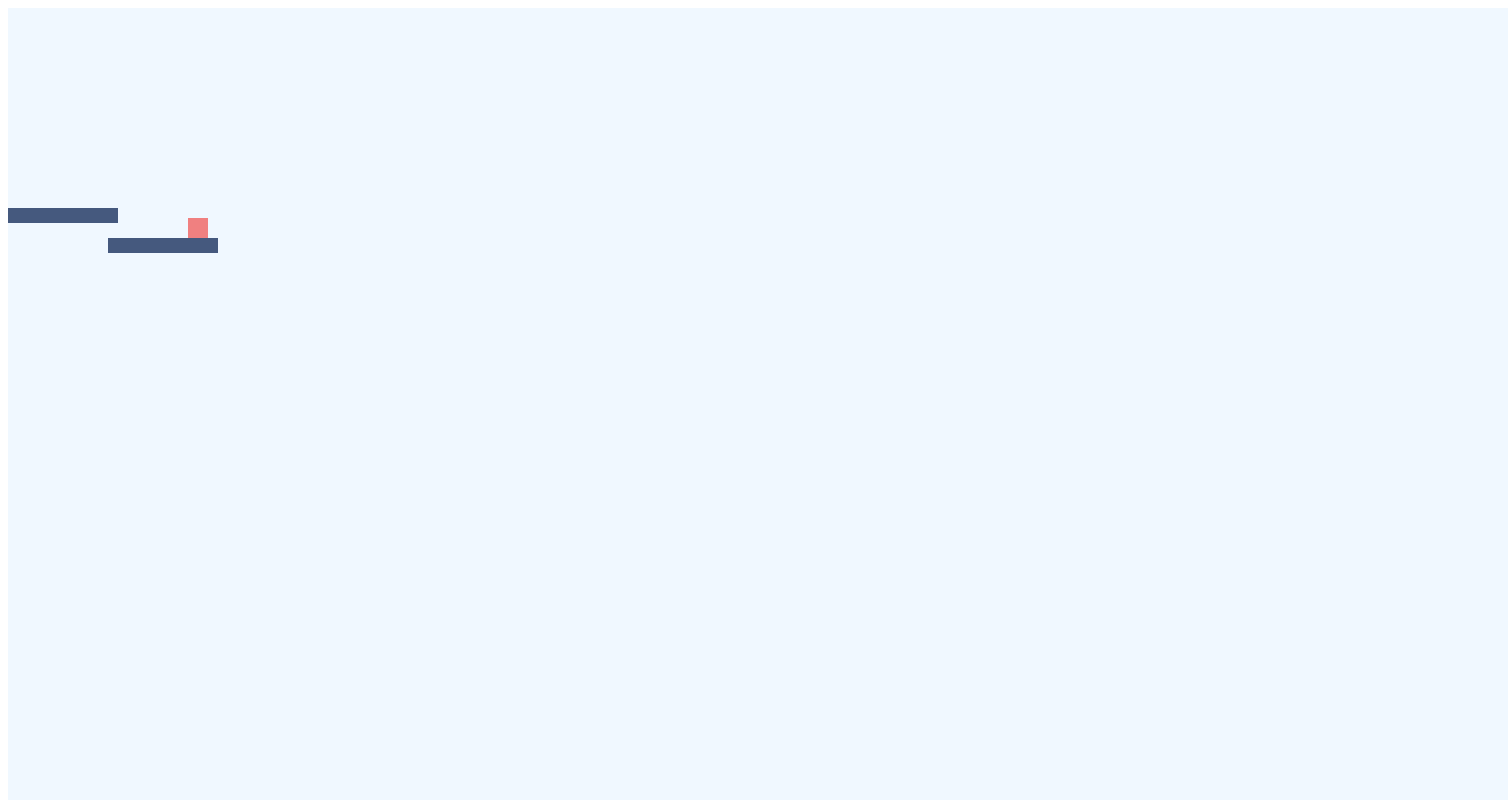
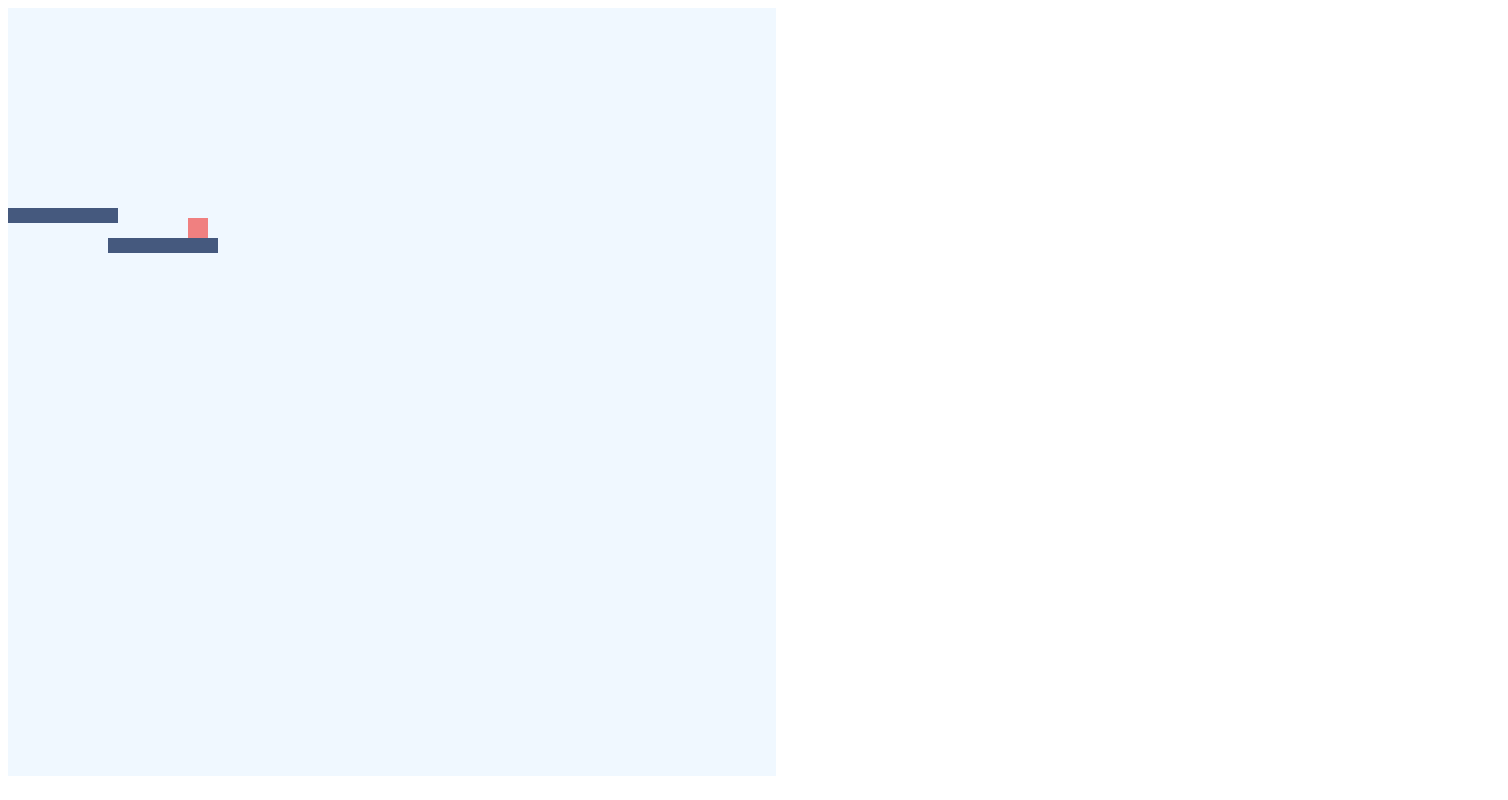
Before and after one commit to Chessratter2/Platformer, a plain HTML site: page index.html in a window 1280 px wide. Shown: the top 800 px of the page, 1508 px wide, since content can reach past the window. Drawn offline with Linux system fonts and the light colour scheme.

Commit message:
Update index.html

```diff
--- a/index.html
+++ b/index.html
@@ -29,7 +29,7 @@
     // Function to render the canvas
     function rendercanvas(){
         ctx.fillStyle = "#F0F8FF";
-        ctx.fillRect(0, 0, 1500, 1500);
+        ctx.fillRect(0, 0, 1366, 768);
     }
     // Function to render the player
     function renderplayer(){
@@ -127,8 +127,8 @@
     }
     canvas=document.getElementById("canvas");
     ctx=canvas.getContext("2d");
-    ctx.canvas.height = 1500;
-    ctx.canvas.width = 1500;
+    ctx.canvas.height = 1366;
+    ctx.canvas.width = 768;
     createplat();
     createplat();
     createplat();
```
